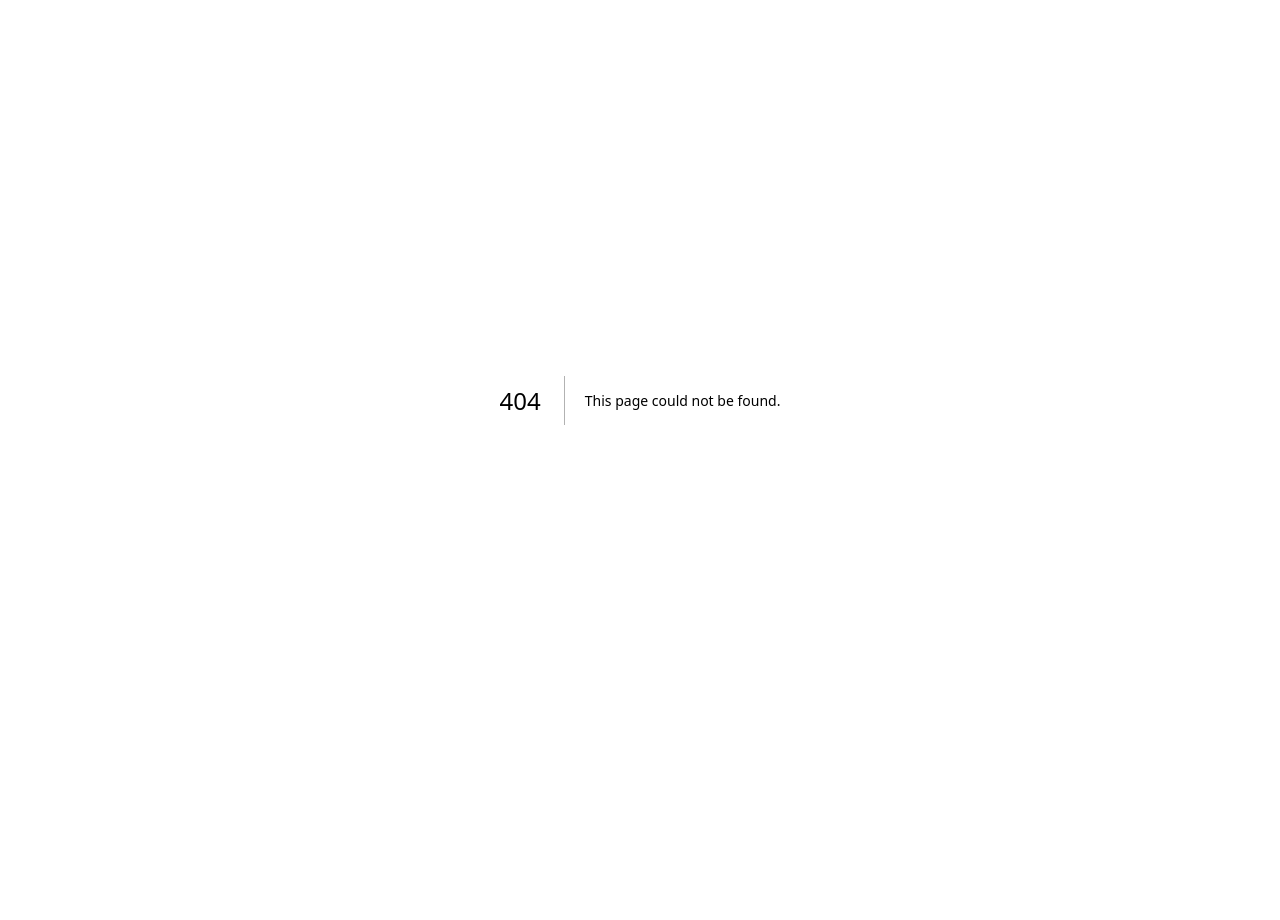
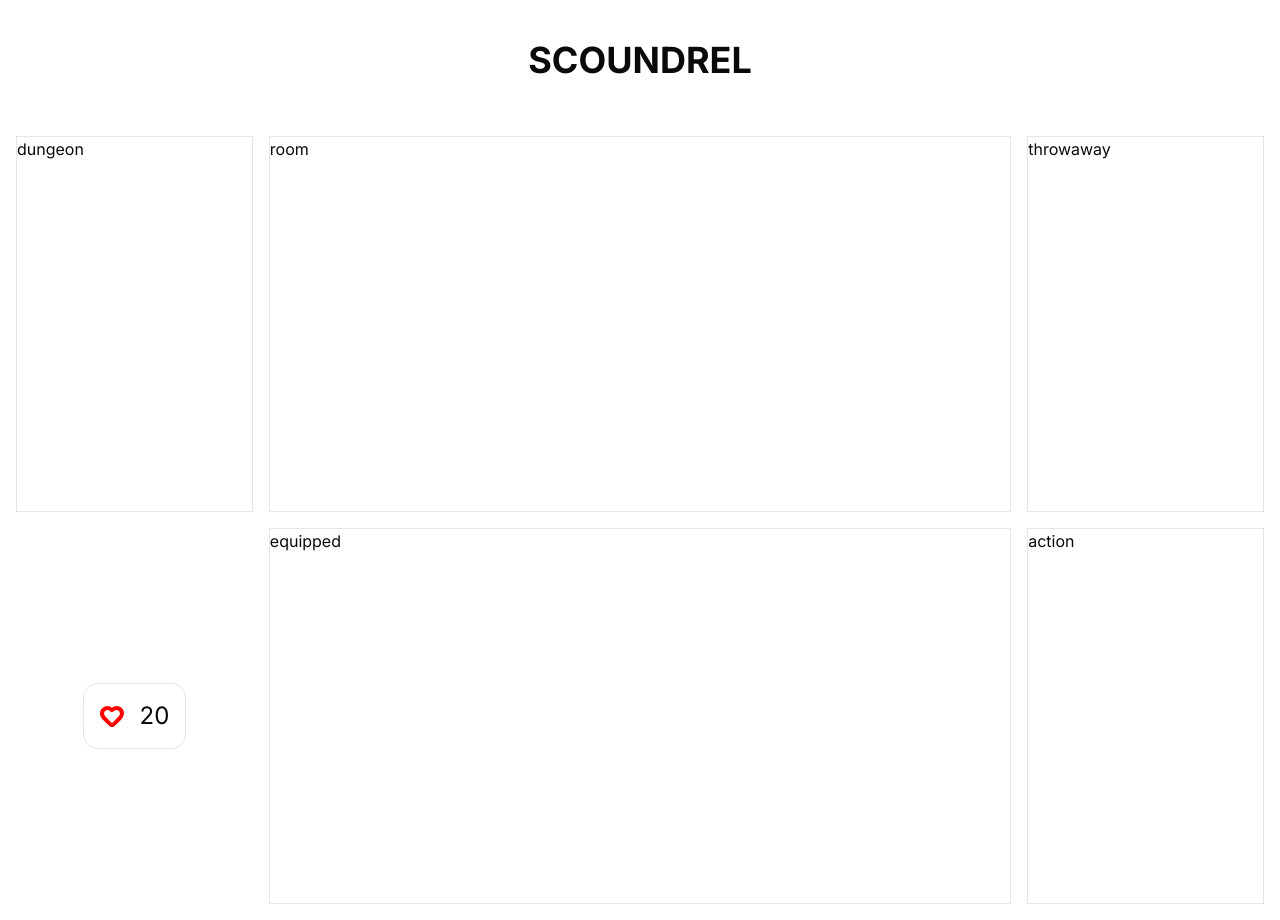
Before and after one commit to WFeree/scoundrel, a Next.js app: page /game in a window 1280 px wide. Before the commit this address had no page. Before the commit the page ends 800 px from the top, so only its background shows below. Built offline with nearby package versions, Linux system fonts and the light colour scheme.

Commit message:
refactor: replace Geist font with Inter in layout and update menu buttons feat: add game page with health display and layout

```diff
--- /dev/null
+++ b/app/game/page.tsx
@@ -0,0 +1,42 @@
+"use client"
+
+import { Button } from "@/components/ui/button"
+import { Card, CardContent } from "@/components/ui/card"
+import { Heart } from "lucide-react"
+import { useState } from "react"
+
+const page = () => {
+  const [health, setHealth] = useState<number>(20)
+  return (
+    <div className="flex pt-10 items-center min-h-screen flex-col">
+      <h1 className="text-4xl font-bold mb-10">SCOUNDREL</h1>
+      <div className="grid grid-cols-5 grid-rows-2 gap-4 w-full min-h-200 p-4">
+        <div className="border">
+          <h1>dungeon</h1>
+        </div>
+        <div className="border col-span-3">
+          <h1>room</h1>
+        </div>
+        <div className="border">
+          <h1>throwaway</h1>
+        </div>
+        <div className="flex flex-col justify-center items-center">
+          <Card>
+            <CardContent className="flex gap-4 items-center">
+              <Heart size={24} strokeWidth={4} color={"red"}/>
+              <span className="text-2xl">{health}</span>
+            </CardContent>
+          </Card>
+        </div>
+        <div className="border col-span-3">
+          <h1>equipped</h1>
+        </div>
+        <div className="border">
+          <h1>action</h1>
+        </div>
+      </div>
+    </div>
+  )
+}
+
+export default page
--- a/app/layout.tsx
+++ b/app/layout.tsx
@@ -1,14 +1,8 @@
 import type { Metadata } from "next";
-import { Geist, Geist_Mono } from "next/font/google";
+import { Inter } from "next/font/google";
 import "./globals.css";
 
-const geistSans = Geist({
-  variable: "--font-geist-sans",
-  subsets: ["latin"],
-});
-
-const geistMono = Geist_Mono({
-  variable: "--font-geist-mono",
+const inter = Inter({
   subsets: ["latin"],
 });
 
@@ -25,7 +19,7 @@ export default function RootLayout({
   return (
     <html
       lang="en"
-      className={`${geistSans.variable} ${geistMono.variable} h-full antialiased`}
+      className={`${inter.className} h-full antialiased`}
     >
       <body className="min-h-screen flex flex-col">{children}</body>
     </html>
--- a/app/menu/page.tsx
+++ b/app/menu/page.tsx
@@ -1,7 +1,7 @@
 "use client"
+
+import { Button } from "@/components/ui/button"
 import { ArrowRight, Plus } from "lucide-react"
-import Link from "next/link"
-import { useState } from "react"
 
 type MenuProps = {
   highscore : number
@@ -9,11 +9,11 @@ type MenuProps = {
 
 const page = (props: MenuProps) => {
   return (
-    <div className="flex mt-55 items-center min-h-screen flex-col">
+    <div className="flex pt-55 items-center min-h-screen flex-col">
       <h1 className="text-4xl font-bold mb-10">SCOUNDREL</h1>
       <div className="flex mb-10 gap-4">
-         <button className="flex gap-2 border-2 p-2 rounded-md hover:cursor-pointer hover:scale-102 transition"><Plus /> New Game</button>
-         <button className="flex gap-2 border-2 p-2 rounded-md hover:cursor-pointer hover:scale-102 transition"><ArrowRight /> Continue</button>
+         <Button className="py-6 hover:cursor-pointer"><Plus /> New Game</Button>
+         <Button className="p-6 hover:cursor-pointer" disabled><ArrowRight /> Continue</Button>
         </div>
       <h3>High Score: {props.highscore | 0}</h3>
     </div>
```
